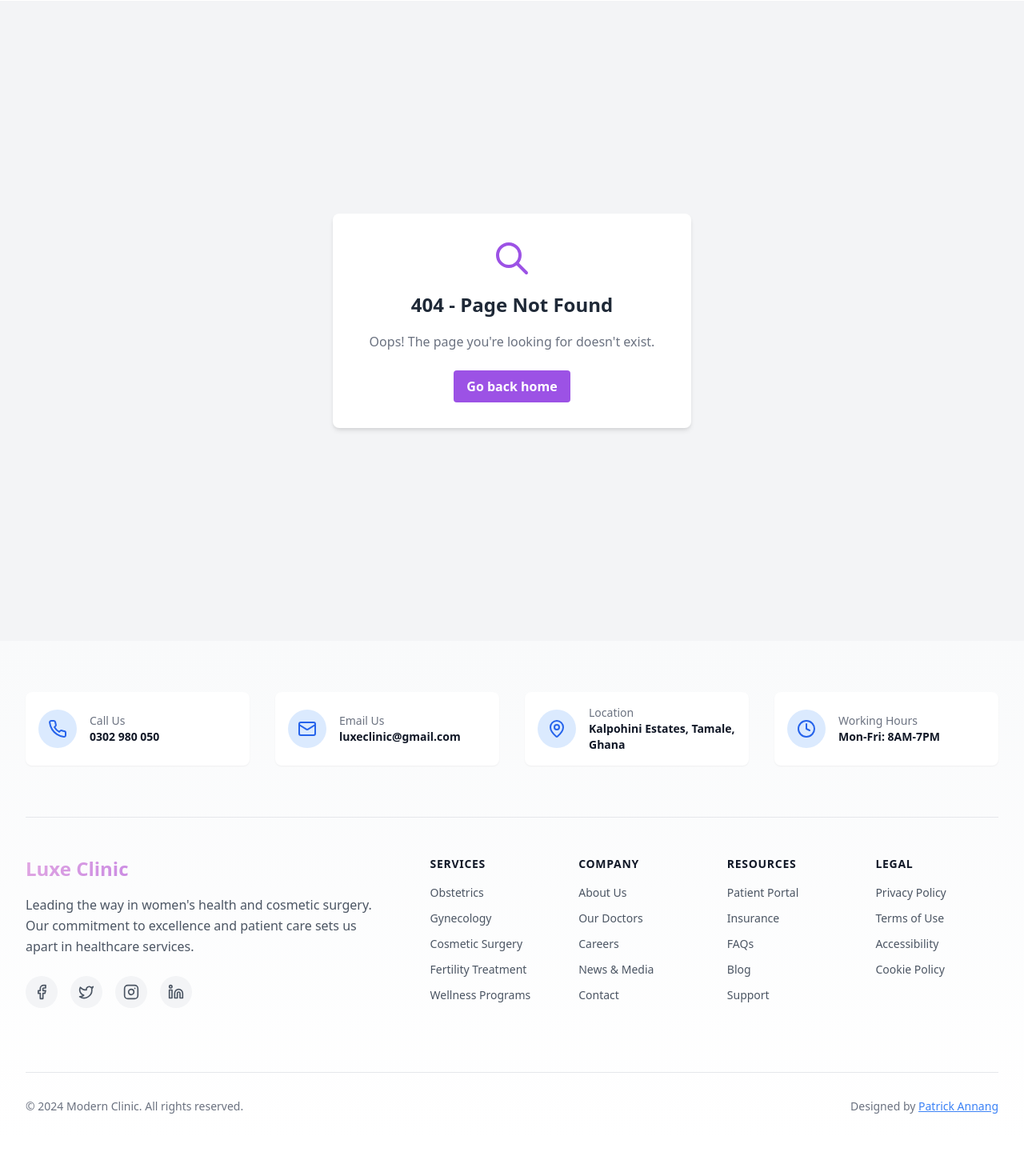
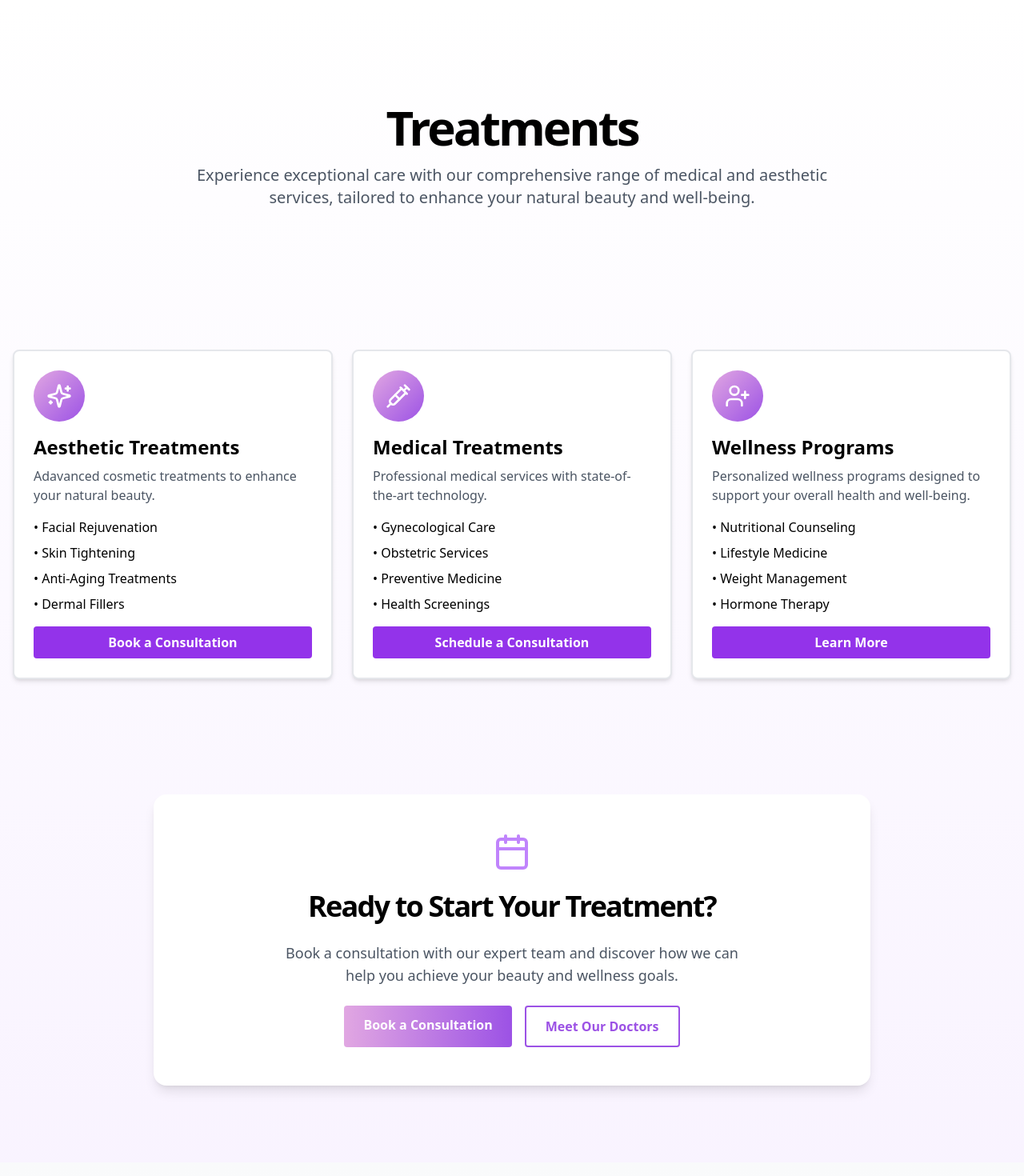
Before and after one commit to amartey-tricky/luxe, a Next.js app: page /treatments in a window 1280 px wide. Before the commit this address had no page. Shown: the part 80-1550 px from the top of the page at 80% size. Before the commit the page ends 1505 px from the top, so only its background shows below. Built offline with nearby package versions, Linux system fonts and the light colour scheme.

Commit message:
added treatments page

```diff
--- /dev/null
+++ b/app/treatments/index.module.css
@@ -0,0 +1,153 @@
+.serviceCard {
+  @apply bg-white
+  rounded-lg
+  shadow-md
+  border-2
+  hover:border-purple-200
+  transition-colors
+  p-6;
+}
+
+.serviceCardIconContainer {
+  @apply mb-4;
+}
+
+.serviceCardIconContainer {
+  @apply w-16
+  h-16
+  rounded-full
+  flex
+  items-center
+  justify-center
+  mb-4
+  bg-gradient-to-br
+  from-[#E1A7E2]
+  to-[#9C52E5]
+  transform
+  transition-transform
+  duration-300
+  hover:animate-bounce
+  hover:scale-110
+  hover:rotate-12;
+}
+
+.serviceCardIcon {
+  @apply text-white
+  w-8
+  h-8;
+}
+
+.serviceCardTitle {
+  @apply text-2xl
+font-bold
+mb-2;
+}
+
+.serviceCardDescription {
+  @apply text-gray-600
+  mb-4;
+}
+
+.serviceCardTreatmentsContainer {
+  @apply space-y-2
+  mb-4;
+}
+
+.serviceCardLink {
+  @apply block w-full text-center bg-purple-600 hover:bg-purple-700 text-white font-bold py-2 px-4 rounded transition-colors;
+}
+
+.serviceGrid {
+  @apply grid
+  grid-cols-1
+  md:grid-cols-2
+  lg:grid-cols-3
+  gap-6;
+}
+
+.page {
+  @apply min-h-screen
+  bg-gradient-to-b
+  from-white
+  to-purple-100/50;
+}
+
+.titleContainer {
+  @apply px-4
+  py-12
+  md:py-24
+  lg:py-32;
+}
+
+.titleWrapper {
+  @apply container
+  mx-auto;
+}
+
+.titleWrap {
+  @apply text-center
+  space-y-4;
+}
+
+.title {
+  @apply text-4xl
+  md:text-5xl
+  lg:text-6xl
+  font-bold
+  tracking-tighter;
+}
+
+.titleDescription {
+  @apply text-xl
+  text-gray-600
+  max-w-[800px]
+  mx-auto;
+}
+
+.servicesContainer {
+  @apply px-4
+  py-12;
+}
+
+.servicesWrapper {
+  @apply container
+  mx-auto;
+}
+
+.ctaContainer {
+  @apply px-4 py-12 md:py-24;
+}
+
+.ctaWrapper {
+  @apply container mx-auto;
+}
+
+.ctaWrap {
+  @apply bg-white rounded-2xl p-8 md:p-12 shadow-lg max-w-4xl mx-auto text-center space-y-6;
+}
+
+.ctaIcon {
+  @apply w-12 h-12 text-purple-400 mx-auto;
+}
+
+.ctaTitle {
+  @apply text-3xl md:text-4xl font-bold tracking-tighter;
+}
+
+.ctaDescription {
+  @apply text-lg text-gray-600 max-w-[600px] mx-auto;
+}
+
+.ctaButtonContainer {
+  @apply flex flex-col sm:flex-row gap-4 justify-center;
+}
+
+.ctaButton {
+  @apply bg-gradient-to-r from-[#E1A7E2] to-[#9C52E5] text-white hover:shadow-lg
+         transform hover:scale-105 transition-all duration-300 py-3 px-6 rounded font-bold;
+}
+
+.ctaButtonAlt {
+  @apply border-2 border-[#9C52E5] text-[#9C52E5] hover:bg-[#9C52E5] hover:text-white
+         transform hover:scale-105 transition-all duration-300 py-3 px-6 rounded font-bold;
+}
--- /dev/null
+++ b/app/treatments/page.tsx
@@ -0,0 +1,46 @@
+import Link from 'next/link';
+import { Calendar } from 'lucide-react';
+import { ServiceGrid } from "./servicegrid";
+import styles from './index.module.css';
+
+export default function Page() {
+  return (
+    <main className={styles.page}>
+      <section className={styles.titleContainer}>
+        <div className={styles.titleWrapper}>
+          <div className={styles.titleWrap}>
+          <h1 className={styles.title}>Treatments</h1>
+          <p className={styles.titleDescription}>
+            Experience exceptional care with our comprehensive range of medical and aesthetic services,
+              tailored to enhance your natural beauty and well-being.
+          </p>
+          </div>
+        </div>
+      </section>
+      <section className={styles.servicesContainer}>
+        <div className={styles.servicesWrapper}>
+          <ServiceGrid />
+        </div>
+      </section>
+      <section className={styles.ctaContainer}>
+        <div className={styles.ctaWrapper}>
+          <div className={styles.ctaWrap}>
+            <Calendar className={styles.ctaIcon} />
+            <h2 className={styles.ctaTitle}>Ready to Start Your Treatment?</h2>
+            <p className={styles.ctaDescription}>
+              Book a consultation with our expert team and discover how we can help you achieve your beauty and wellness goals.
+            </p>
+            <div className={styles.ctaButtonContainer}>
+              <Link href="/contact" className={styles.ctaButton}>
+                Book a Consultation
+              </Link>
+              <Link href="/services" className={styles.ctaButtonAlt}>
+                Meet Our Doctors
+              </Link>
+            </div>
+          </div>
+        </div>
+      </section>
+    </main>
+  )
+}
--- /dev/null
+++ b/app/treatments/servicecard.tsx
@@ -0,0 +1,58 @@
+"use client";
+
+import Link from "next/link";
+import { motion } from "framer-motion";
+import { LucideIcon } from "lucide-react";
+import styles from "./index.module.css";
+
+interface ServiceCardProps {
+  icon: LucideIcon;
+  title: string;
+  description: string;
+  treatments: string[];
+  link: string;
+  cta: string;
+}
+
+const cardVariants = {
+  hidden: { opacity: 0, y: 40 },
+  visible: {
+    opacity: 1,
+    y: 0,
+    transition: { duration: 0.5, ease: "easeInOut" }
+  },
+  hover: {
+    y: -5,
+    transition: { duration: 0.5 }
+  }
+}
+
+export function ServiceCard({ icon, title, description, treatments, link, cta }: ServiceCardProps) {
+  const Icon = icon;
+
+  return (
+    <motion.article
+      variants={cardVariants}
+      initial="hidden"
+      animate="visible"
+      whileHover="hover"
+      className={styles.serviceCard}
+    >
+      <div className={styles.serviceCardIconContainer}>
+        <Icon className={styles.serviceCardIcon} />
+      </div>
+      <h2 className={styles.serviceCardTitle}>{title}</h2>
+      <p className={styles.serviceCardDescription}>{description}</p>
+      <div className={styles.serviceCardTreatmentsContainer}>
+        {treatments.map((treatment) => (
+          <p key={treatment}>
+            {treatment}
+          </p>
+        ))}
+      </div>
+      <Link href={link} className={styles.serviceCardLink}>
+        {cta}
+      </Link>
+    </motion.article>
+  )
+}
--- /dev/null
+++ b/app/treatments/servicedata.ts
@@ -0,0 +1,43 @@
+import { Sparkles, Syringe, UserPlus } from "lucide-react";
+
+export const services = [
+  {
+    icon: Sparkles,
+    title: "Aesthetic Treatments",
+    description: "Adavanced cosmetic treatments to enhance your natural beauty.",
+    treatments: [
+      "• Facial Rejuvenation",
+      "• Skin Tightening",
+      "• Anti-Aging Treatments",
+      "• Dermal Fillers"
+    ],
+    link: "/treatments",
+    cta: "Book a Consultation"
+  },
+  {
+    icon: Syringe,
+    title: "Medical Treatments",
+    description: "Professional medical services with state-of-the-art technology.",
+    treatments: [
+      "• Gynecological Care",
+      "• Obstetric Services",
+      "• Preventive Medicine",
+      "• Health Screenings"
+    ],
+    link: "/treatments",
+    cta: "Schedule a Consultation"
+  },
+  {
+    icon: UserPlus,
+    title: "Wellness Programs",
+    description: "Personalized wellness programs designed to support your overall health and well-being.",
+    treatments: [
+      "• Nutritional Counseling",
+      "• Lifestyle Medicine",
+      "• Weight Management",
+      "• Hormone Therapy"
+    ],
+    link: "/treatments",
+    cta: "Learn More"
+  }
+]
--- /dev/null
+++ b/app/treatments/servicegrid.tsx
@@ -0,0 +1,41 @@
+"use client";
+
+import { motion } from "framer-motion";
+import { ServiceCard } from "./servicecard";
+import { services } from "./servicedata";
+import styles from "./index.module.css";
+
+const containerVariants = {
+  hidden: { opacity: 0 },
+  visible: {
+    opacity: 1,
+    transition: {
+      staggerChildren: 0.1,
+      delayChildren: 0.1
+    }
+  }
+}
+
+export function ServiceGrid() {
+  return (
+    <motion.section
+      variants={containerVariants}
+      initial="hidden"
+      whileInView="visible"
+      viewport={{ once: true }}
+      className={styles.serviceGrid}
+    >
+      {services.map((service) => (
+        <ServiceCard
+          key={service.title}
+          icon={service.icon}
+          title={service.title}
+          description={service.description}
+          treatments={service.treatments}
+          link={service.link}
+          cta={service.cta}
+          />
+      ))}
+    </motion.section>
+  )
+}
--- a/components/footer/FooterMain.tsx
+++ b/components/footer/FooterMain.tsx
@@ -71,7 +71,7 @@ export function FooterMain() {
         {/* Links Sections */}
         <div className={styles.linksGrid}>
           <div>
-            <h4 className={styles.linkTitle}>Services</h4>
+            <h4 className={styles.linkTitle}>Treatments</h4>
             <ul className={styles.linkList}>
               {footerLinks.services.map((link) => (
                 <li key={link.href}>
```
